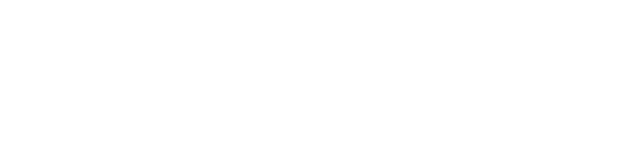
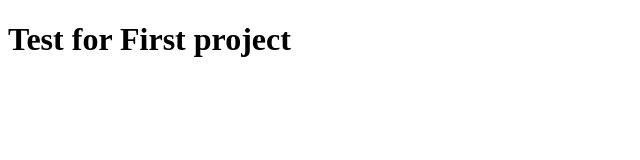
Before and after one commit to UlshinaM/first-project, a plain HTML site: page index.html in a window 1280 px wide. Shown: the whole page, without its empty margins (0-640 px from the left). Drawn offline with Linux system fonts and the light colour scheme.

Commit message:
add header for test

```diff
--- a/index.html
+++ b/index.html
@@ -7,6 +7,10 @@
     <link rel="stylesheet" href="./style.css"/>
 </head>
 <body>
-
+    <div>
+        <h1>
+            Test for First project
+        </h1>
+    </div>
 </body>
 </html>
```
